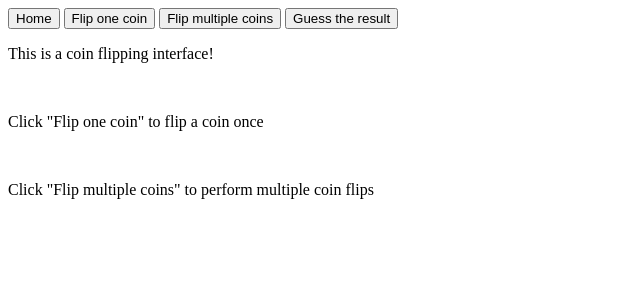
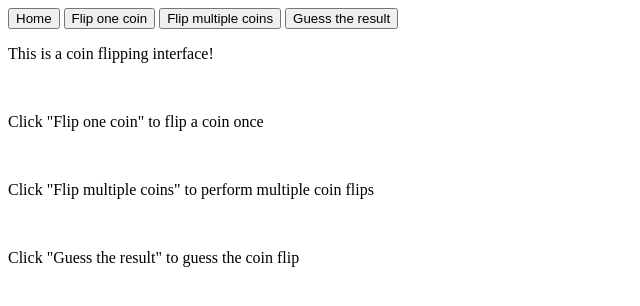
Before and after one commit to comp426-2022-spring/a05-joegung, a website: page public/index.html in a window 1280 px wide. Shown: the whole page, without its empty margins (0-640 px from the left). Drawn offline with Linux system fonts and the light colour scheme.

Commit message:
added description for guess the result

```diff
--- a/public/index.html
+++ b/public/index.html
@@ -37,6 +37,7 @@
       <p>This is a coin flipping interface!</p><br>
       <p>Click "Flip one coin" to flip a coin once</p><br>
       <p>Click "Flip multiple coins" to perform multiple coin flips</p><br>
+      <p>Click "Guess the result" to guess the coin flip</p>
 
     </div>
 
```
